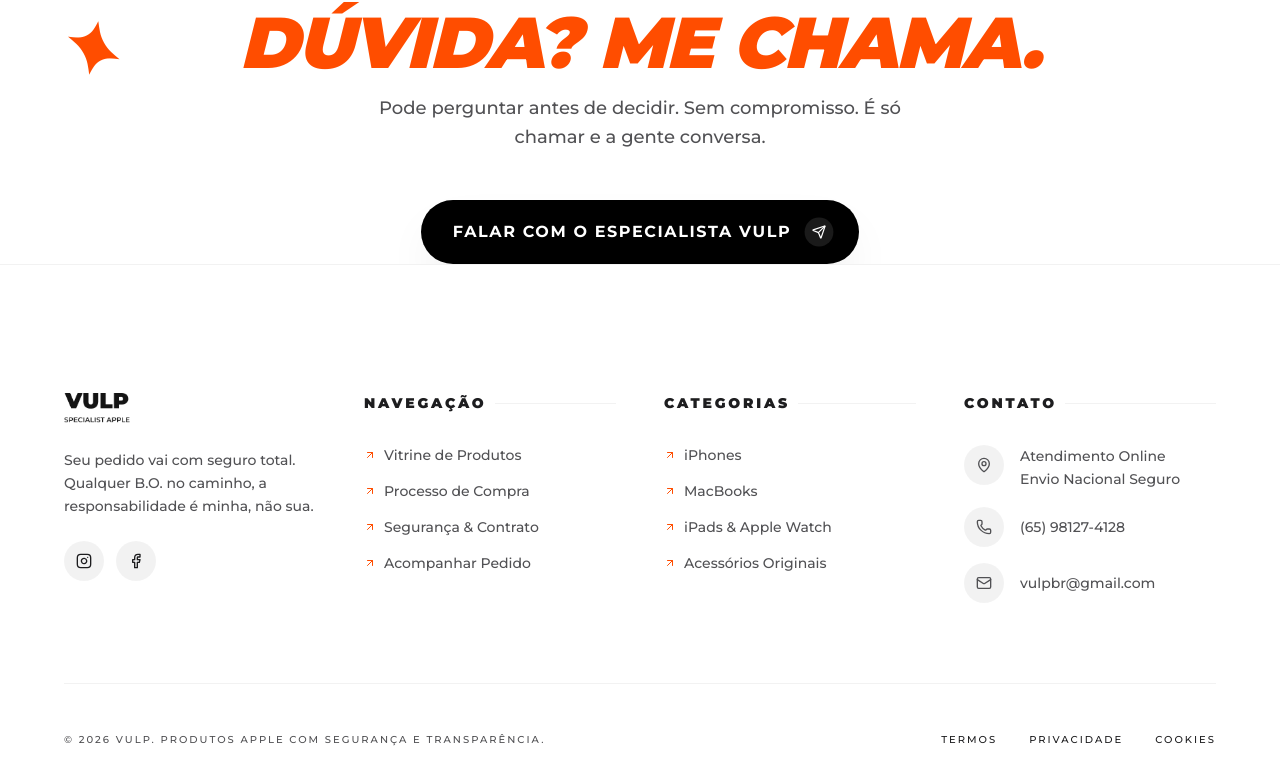
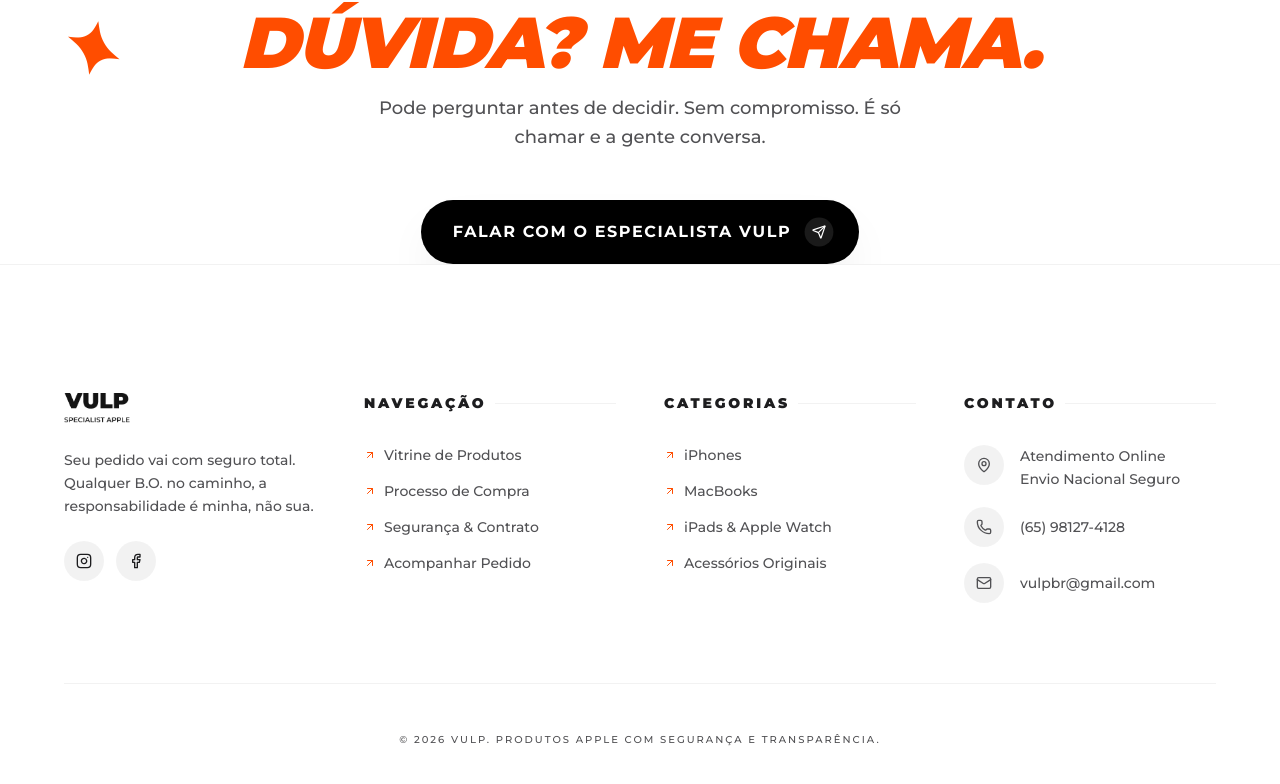
Before and after one commit to Monteiromathe550/VULPE, a React (Vite) app: page / in a window 1280 px wide. Shown: the part 7587-8371 px from the top of the page. Built offline with nearby package versions, Linux system fonts and the light colour scheme.

Commit message:
FFDSADSA

```diff
--- a/src/components/Footer.tsx
+++ b/src/components/Footer.tsx
@@ -94,13 +94,8 @@ export function Footer() {
           </div>
         </div>
 
-        <div className="pt-12 flex flex-col md:flex-row justify-between items-center gap-6 text-muted-foreground/60 text-[10px] font-medium uppercase tracking-[0.2em]">
+        <div className="pt-12 flex flex-col justify-center items-center text-center gap-6 text-muted-foreground/60 text-[10px] font-medium uppercase tracking-[0.2em]">
           <p>© 2026 VULP. Produtos Apple com segurança e transparência.</p>
-          <div className="flex gap-8">
-            <a href="#" className="hover:text-primary transition-colors">Termos</a>
-            <a href="#" className="hover:text-foreground transition-colors">Privacidade</a>
-            <a href="#" className="hover:text-foreground transition-colors">Cookies</a>
-          </div>
         </div>
       </div>
     </footer>
```
